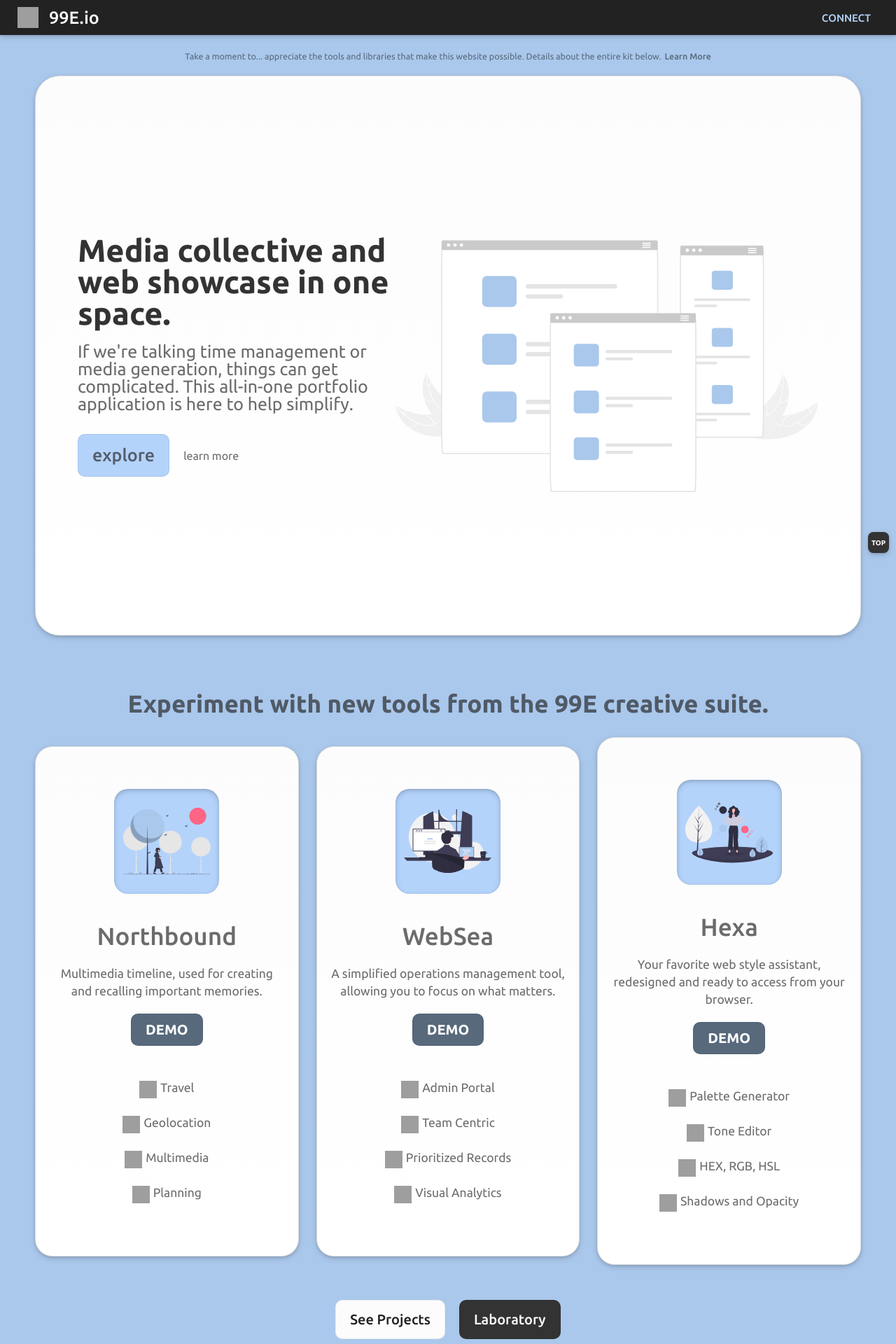
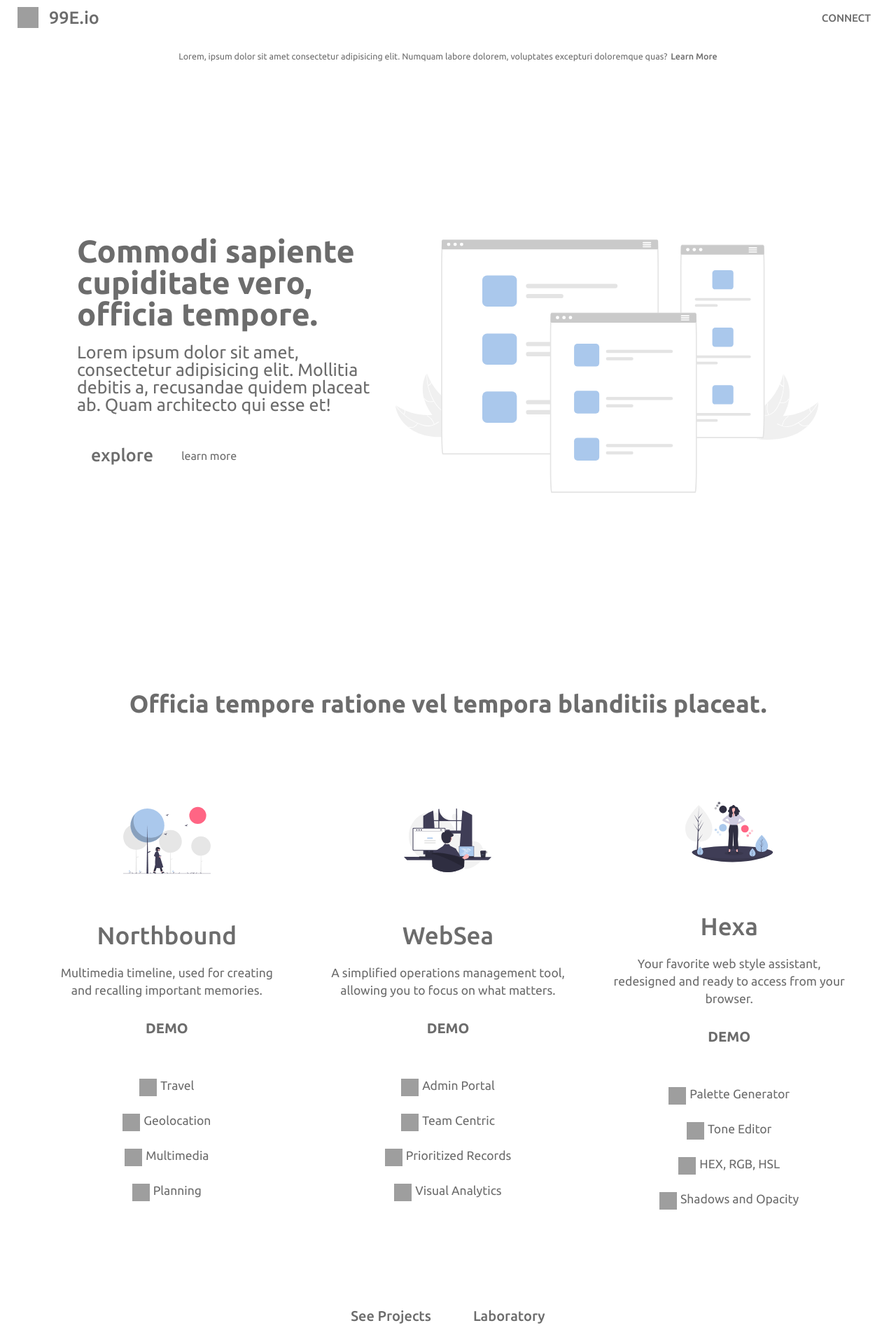
Before and after one commit to DylanSchiff/phuggit-proto, a React (Create React App) app: page / in a window 1280 px wide. Shown: the top 1920 px of the page at 70% size. Built offline with nearby package versions, Linux system fonts and the light colour scheme; grey boxes are pictures that could not be loaded.

Commit message:
colorless

```diff
--- a/src/App.jsx
+++ b/src/App.jsx
@@ -21,12 +21,12 @@ const PageContainer = styled.div`
     min-height: 100vh;
     min-width: 100vw;
     max-width: 100vw;
-    background-color: var(--accent-002);
+    overflow: hidden;
+    overflow-y: auto;
+    /* background-color: var(--accent-002); */
     display: flex;
     flex-flow: column nowrap;
     justify-content: center;
-    overflow: hidden;
-    overflow-y: auto;
     @media only screen and (min-width: 1000px) {
         align-items: center;
     }
@@ -36,36 +36,38 @@ const AppBodySection = styled.div`
     flex: 1;
     width: 100%;
     padding: 50px;
+    transition: 111ms linear;
     display: flex;
     flex-flow: column nowrap;
     align-items: center;
     justify-content: flex-start;
-    transition: 111ms linear;
     @media only screen and (max-width: 600px) {
         padding: 25px;
     }
 `;
 
 const BackToTopButton = styled.div`
-    display: flex;
-    align-items: center;
-    justify-content: center;
+    z-index: 900;
+    position: fixed;
+    bottom: 10px;
+    right: 10px;
     min-height: 30px;
     min-width: 30px;
     max-height: 30px;
     max-width: 30px;
-    position: fixed;
+    border-radius: 7.5px;
     font-size: 10px;
     color: var(--white-001);
     font-weight: 600;
-    bottom: 10px;
-    right: 10px;
-    z-index: 900;
-    border-radius: 7.5px;
     user-select: none;
-    background-color: var(--main-003);
+    transition: 111ms linear;
+    display: flex;
+    align-items: center;
+    justify-content: center;
+    /* background-color: var(--main-003);
     box-shadow: 0 1px 3px var(--fade-001), 0 2px 5px var(--fade-001),
-        0 3px 8px var(--fade-002);
+        0 3px 8px var(--fade-002); */
+
     &:active {
         transform: scale(0.95);
     }
@@ -75,20 +77,18 @@ const BackToTopButton = styled.div`
 // /////////////////////////////////////
 
 const GistsContainer = styled.div`
-    max-width: 1500px;
-    /* min-height: 100vh; */
     flex: 1;
     width: 100%;
+    max-width: 1500px;
+    margin: 0 50px 50px 50px;
+    padding: 20px 60px;
+    border-radius: 35px;
+    transition: 111ms linear;
     display: flex;
     flex-flow: column nowrap;
     align-items: center;
     justify-content: center;
-    padding: 20px 60px;
-    align-items: center;
-    border-radius: 35px;
-    margin: 0 50px 50px 50px;
-    transition: 111ms linear;
-    background-color: var(--white-002);
+    /* background-color: var(--white-002);
     border: 1px solid var(--fade-002);
     box-shadow: 0 1px 3px var(--fade-001), 0 2px 5px var(--fade-001),
         0 3px 8px var(--fade-002);
@@ -96,15 +96,15 @@ const GistsContainer = styled.div`
         0deg,
         var(--white-001) 0%,
         var(--white-002) 100%
-    );
+    ); */
 `;
 
 const Gists = styled.div`
+    margin-bottom: 20px;
     display: grid;
     grid-template-columns: repeat(3, 1fr);
     align-items: center;
     justify-items: center;
-    margin-bottom: 20px;
     @media only screen and (max-width: 1000px) {
         grid-template-columns: repeat(1, 1fr);
     }
@@ -120,12 +120,12 @@ const GistImageContainer = styled.div`
     max-width: 150px;
     min-height: 150px;
     min-width: 150px;
+    margin: 40px 0;
     border-radius: 20px;
+    transition: 111ms linear;
     display: flex;
     align-items: center;
     justify-content: center;
-    margin: 40px 0;
-    transition: 111ms linear;
     @media only screen and (max-width: 600px) {
         max-height: 100px;
         max-width: 100px;
@@ -146,44 +146,44 @@ const GistImage = styled.img`
     }
 `;
 const GistButton = styled.div`
-    cursor: pointer;
+    border-radius: 10px;
     outline: none;
     border: none;
-    border-radius: 10px;
     transition: 111ms linear;
+    cursor: pointer;
     user-select: none;
-    color: var(--accent-003);
+    /* color: var(--accent-003); */
     &:hover {
-        color: var(--accent-002);
+        /* color: var(--accent-002); */
     }
 `;
 
 const LabButtons = styled.div`
+    margin: 40px 20px;
     display: flex;
     flex-flow: row wrap;
     align-items: center;
     justify-content: center;
-    margin: 40px 20px;
 `;
 const LabButton = styled.div`
-    cursor: pointer;
+    padding: 15px 20px;
+    margin: 10px;
     outline: none;
     border: none;
     border-radius: 10px;
-    transition: 111ms linear;
-    user-select: none;
-    padding: 15px 20px;
-    margin: 10px;
     font-size: 20px;
     font-weight: 500;
-    border: 1px solid var(--fade-001);
+    user-select: none;
+    transition: 111ms linear;
+    cursor: pointer;
+    /* border: 1px solid var(--fade-001); */
     &:first-of-type {
-        color: var(--main-002);
-        background-color: var(--white-002);
+        /* color: var(--main-002);
+        background-color: var(--white-002); */
     }
     &:last-of-type {
-        color: var(--white-002);
-        background-color: var(--main-003);
+        /* color: var(--white-002);
+        background-color: var(--main-003); */
     }
     @media only screen and (max-width: 1000px) {
         font-size: 20px;
@@ -192,10 +192,10 @@ const LabButton = styled.div`
         font-size: 15px;
     }
     &:hover {
-        box-shadow: 0 1px 3px var(--fade-001), 0 2px 5px var(--fade-001),
+        /* box-shadow: 0 1px 3px var(--fade-001), 0 2px 5px var(--fade-001),
             0 3px 8px var(--fade-002);
         color: var(--white-001);
-        background-color: var(--accent-003);
+        background-color: var(--accent-003); */
     }
 `;
 
@@ -286,8 +286,8 @@ const App = () => {
                         lineheightsix="25px"
                         fontweightsix="600"
                         textalignsix="center"
-                        // spantext="Officia tempore ratione vel consectetur tempora blanditiis placeat."
-                        spantext="Experiment with new tools from the 99E creative suite."
+                        spantext="Officia tempore ratione vel tempora blanditiis placeat."
+                        // spantext="Experiment with new tools from the 99E creative suite."
                     />
                     <Cards cards={CARDS} />
                     <AdditionalProjects
@@ -302,13 +302,11 @@ const App = () => {
                                 : "See Projects"}
                         </LabButton>
                         <LabButton onClick={() => toggleLaboratoryVisible()}>
-                            {laboratoryVisible
-                                ? "Close Lab"
-                                : "Laboratory"}
+                            {laboratoryVisible ? "Close Lab" : "Laboratory"}
                         </LabButton>
                     </LabButtons>
                     {/* <Lab laboratoryVisible={laboratoryVisible} /> */}
-                    <Laboratory laboratoryVisible={laboratoryVisible}/>
+                    <Laboratory laboratoryVisible={laboratoryVisible} />
                     <Toolkit tools={TOOLS} />
                     <GistsContainer>
                         <PageSpan
--- a/src/components/app-notification/app-notification.jsx
+++ b/src/components/app-notification/app-notification.jsx
@@ -1,21 +1,21 @@
 import styled from "styled-components";
 import PageSpan from "../page-span.component";
 const AppNotificationBanner = styled.div`
+    /* background-color: var(--accent-002); */
     width: 100%;
-    /* background-color: var(--accent-002); */
+    padding: 20px 20px;
     display: flex;
     justify-content: center;
     align-items: center;
-    padding: 20px 20px;
 `;
 const AppNotification = styled.span`
-    color: var(--accent-004);
+    /* color: var(--accent-004); */
 `;
 const AppNotificationLink = styled.a`
     margin-left: 5px;
     cursor: pointer;
     font-weight: 500;
-    color: var(--accent-004);
+    /* color: var(--accent-004); */
     user-select: none;
     &:hover {
         text-decoration: underline;
@@ -26,17 +26,17 @@ const ANotification = () => {
         <AppNotificationBanner>
             <AppNotification>
                 <PageSpan
-                    color="var(--accent-004)"
+                    // color="var(--accent-004)"
                     fontsize="12.5px"
-                    spantext="Take a moment to... appreciate the tools and libraries that make this website possible. Details about the entire kit below."
-                    // spantext="Lorem, ipsum dolor sit amet consectetur adipisicing elit. Numquam labore dolorem, voluptates excepturi doloremque quas?"
+                    // spantext="Take a moment to... appreciate the tools and libraries that make this website possible. Details about the entire kit below."
+                    spantext="Lorem, ipsum dolor sit amet consectetur adipisicing elit. Numquam labore dolorem, voluptates excepturi doloremque quas?"
                     fontsizesix="10px"
                 />
                 <AppNotificationLink
                     onClick={() => window.scrolltotoolkitsection()}
                 >
                     <PageSpan
-                        color="var(--accent-004)"
+                        // color="var(--accent-004)"
                         fontsize="12.5px"
                         spantext="Learn More"
                         fontsizesix="10px"
--- a/src/components/cards/cards.component.jsx
+++ b/src/components/cards/cards.component.jsx
@@ -14,26 +14,26 @@ const AllCards = styled.div`
         grid-row-gap: 0px;
         border-radius: 25px;
         overflow: hidden;
-        border: 1px solid var(--fade-002);
+        /* border: 1px solid var(--fade-002);
         box-shadow: 0 1px 3px var(--fade-001), 0 2px 5px var(--fade-001),
-            0 3px 8px var(--fade-002);
+            0 3px 8px var(--fade-002); */
     }
 `;
 const Card = styled.div`
-    border: 1px solid var(--fade-002);
     flex: 1;
     width: 100%;
+    padding: 20px;
+    border-radius: 25px;
+    transition: 111ms linear;
+    /* border: 1px solid var(--fade-002);
     background-color: var(--white-001);
     background: linear-gradient(
         0deg,
         var(--white-001) 0%,
         var(--white-002) 100%
     );
-    border-radius: 25px;
-    padding: 20px;
-    transition: 111ms linear;
     box-shadow: 0 1px 3px var(--fade-001), 0 2px 5px var(--fade-001),
-        0 3px 8px var(--fade-002);
+        0 3px 8px var(--fade-002); */
     display: flex;
     flex-flow: column nowrap;
     align-items: center;
@@ -43,13 +43,13 @@ const Card = styled.div`
         border: none;
         box-shadow: none;
         &:first-of-type {
-            border-bottom: 1px solid var(--fade-002);
+            /* border-bottom: 1px solid var(--fade-002); */
         }
         &:last-of-type {
-            border-top: 1px solid var(--fade-002);
+            /* border-top: 1px solid var(--fade-002); */
         }
         &:hover {
-            background-color: var(--white-004);
+            /* background-color: var(--white-004); */
         }
     }
 `;
@@ -58,17 +58,16 @@ const CardImageContainer = styled.div`
     max-width: 150px;
     min-height: 150px;
     min-width: 150px;
+    margin: 40px 0;
     border-radius: 20px;
     overflow: hidden;
+    transition: 111ms linear;
     display: flex;
     align-items: center;
     justify-content: center;
-    margin: 40px 0;
-    transition: 111ms linear;
-    background-color: var(--accent-001);
+    /* background-color: var(--accent-001);
     box-shadow: inset 0 1px 3px var(--fade-001), inset 0 2px 5px var(--fade-001),
-        inset 0 3px 8px var(--fade-002);
-
+        inset 0 3px 8px var(--fade-002); */
     @media only screen and (max-width: 600px) {
         max-height: 125px;
         max-width: 125px;
@@ -107,29 +106,29 @@ const CardTagsButtonFlipper = styled.div`
 `;
 const CardButtonContainer = styled.div``;
 const CardButton = styled.div`
+    padding: 10px 20px;
     cursor: pointer;
     border-radius: 10px;
     transition: 111ms linear;
     user-select: none;
-    color: var(--white-001);
     font-size: 20px;
     font-weight: 600;
     text-transform: uppercase;
-    border: 1px solid var(--fade-001);
-    background-color: var(--accent-004);
-    padding: 10px 20px;
-    color: var(--white-002);
+    /* color: var(--white-001); */
+    /* border: 1px solid var(--fade-001);
+    background-color: var(--accent-004); */
+    /* color: var(--white-002); */
     &:hover {
-        background-color: var(--accent-002);
+        /* background-color: var(--accent-002);
         box-shadow: 0 1px 3px var(--fade-001), 0 2px 5px var(--fade-001),
-            0 3px 8px var(--fade-002);
+            0 3px 8px var(--fade-002); */
     }
     @media only screen and (max-width: 1000px) {
-        border: 1px solid var(--fade-002);
-        background-color: var(--white-001);
+        margin-bottom: 20px;
         padding: 10px 20px;
-        color: var(--accent-004);
-        margin-bottom: 20px;
+        /* border: 1px solid var(--fade-002);
+        background-color: var(--white-001); */
+        /* color: var(--accent-004); */
     }
 `;
 const CardTagsContainer = styled.div`
--- a/src/components/navibar/navibar.component.jsx
+++ b/src/components/navibar/navibar.component.jsx
@@ -1,19 +1,19 @@
 import styled from "styled-components";
 import PageSpan from "../page-span.component";
-import star from "../images/star.svg";
+// import star from "../images/star.svg";
 const AppNavbar = styled.div`
-    width: 100vw;
     position: sticky;
     top: 0;
+    padding: 0 20px;
+    width: 100vw;
     min-height: 50px;
     max-height: 50px;
-    background-color: var(--main-002);
+    /* background-color: var(--main-002);
     box-shadow: 0 1px 3px var(--fade-001), 0 2px 5px var(--fade-001),
-        0 3px 8px var(--fade-002);
+        0 3px 8px var(--fade-002); */
     display: flex;
     flex-flow: row nowrap;
     justify-content: space-between;
-    padding: 0 20px;
     @media only screen and (max-width: 100px) {
         padding: 0;
     }
@@ -49,23 +49,22 @@ const NavLogoHeadingContainer = styled.div`
     }
 `;
 const NavButton = styled.div`
-    cursor: pointer;
+    padding: 0 10px;
+    margin: 5px;
     outline: none;
-    border: none;
+    border: 1px solid transparent;
     border-radius: 10px;
     transition: 111ms linear;
+    user-select: none;
+    cursor: pointer;
+    /* color: var(--accent-001); */
+    font-size: 15px;
+    font-weight: 500;
     display: flex;
     align-items: center;
     justify-content: center;
-    padding: 0 10px;
-    color: var(--accent-001);
-    font-size: 15px;
-    font-weight: 500;
-    border: 1px solid transparent;
-    margin: 5px;
-    user-select: none;
     &:hover {
-        border: 1px solid var(--accent-001);
+        /* border: 1px solid var(--accent-001); */
     }
     @media only screen and (max-width: 200px) {
         display: none;
@@ -73,14 +72,14 @@ const NavButton = styled.div`
 `;
 const Navibar = () => {
     return (
-        <AppNavbar backgroundimage={star}>
+        <AppNavbar>
             <NavLogoContainer onClick={() => window.scrolltoheadsection()}>
                 <NavLogoImageContainer>
                     <NavLogoImage src="https://www.svgrepo.com/show/233196/smile.svg" />
                 </NavLogoImageContainer>
                 <NavLogoHeadingContainer>
                     <PageSpan
-                        color="var(--white-001)"
+                        // color="var(--white-001)"
                         fontsize="25px"
                         fontweight="500"
                         lineheight="30px"
--- a/src/components/splash/splash.component.jsx
+++ b/src/components/splash/splash.component.jsx
@@ -3,17 +3,17 @@ import PageSpan from "../page-span.component";
 import splashimage from "../images/light.svg";
 
 const AppSplash = styled.section`
+    flex: 1;
     max-width: 1500px;
     min-height: 100vh;
-    flex: 1;
+    padding: 50px 60px;
+    margin: 0 50px;
+    border-radius: 35px;
+    transition: 111ms linear;
     display: flex;
     flex-flow: row nowrap;
-    padding: 50px 60px;
     align-items: center;
-    border-radius: 35px;
-    margin: 0 50px;
-    transition: 111ms linear;
-    background-color: var(--white-002);
+    /* background-color: var(--white-002);
     border: 1px solid var(--fade-002);
     box-shadow: 0 1px 3px var(--fade-001), 0 2px 5px var(--fade-001),
         0 3px 8px var(--fade-002);
@@ -21,7 +21,7 @@ const AppSplash = styled.section`
         0deg,
         var(--white-001) 0%,
         var(--white-002) 100%
-    );
+    ); */
     @media only screen and (max-width: 1000px) {
         flex-flow: column nowrap;
         align-items: center;
@@ -36,9 +36,9 @@ const SplashDetails = styled.div`
     flex: 3;
     width: 100%;
     height: fit-content;
+    transition: 111ms linear;
     display: flex;
     flex-flow: column nowrap;
-    transition: 111ms linear;
     @media only screen and (max-width: 600px) {
         flex: 1;
     }
@@ -69,11 +69,11 @@ const SplashSummaryContainer = styled.div`
 `;
 
 const SplashButtonsContainer = styled.div`
+    margin-top: 10px;
     display: flex;
     flex-flow: row nowrap;
     justify-content: flex-start;
     align-items: center;
-    margin-top: 10px;
     @media only screen and (max-width: 600px) {
         justify-content: center;
     }
@@ -84,20 +84,20 @@ const SplashButtonsContainer = styled.div`
 `;
 
 const SplashButton = styled.div`
-    cursor: pointer;
     outline: none;
     border: none;
     border-radius: 10px;
     transition: 111ms linear;
+    cursor: pointer;
     user-select: none;
 `;
 
 const FirstSplashButton = styled(SplashButton)`
     padding: 15px 20px;
-    background-color: var(--accent-001);
+    /* background-color: var(--accent-001); */
     font-size: 25px;
     font-weight: 500;
-    border: 1px solid var(--fade-001);
+    /* border: 1px solid var(--fade-001); */
     @media only screen and (max-width: 1000px) {
         font-size: 20px;
     }
@@ -105,8 +105,8 @@ const FirstSplashButton = styled(SplashButton)`
         font-size: 15px;
     }
     &:hover {
-        box-shadow: 0 1px 3px var(--fade-001), 0 2px 5px var(--fade-001),
-            0 3px 8px var(--fade-002);
+        /* box-shadow: 0 1px 3px var(--fade-001), 0 2px 5px var(--fade-001),
+            0 3px 8px var(--fade-002); */
     }
 `;
 const SecondSplashButton = styled(SplashButton)`
@@ -119,7 +119,7 @@ const SecondSplashButton = styled(SplashButton)`
         margin-top: 20px;
     }
     &:hover {
-        color: var(--accent-003);
+        /* color: var(--accent-003); */
     }
 `;
 
@@ -129,11 +129,11 @@ const SecondSplashButton = styled(SplashButton)`
 const SplashImageContainer = styled.div`
     flex: 4;
     width: 100%;
+    padding-top: 30px;
     height: fit-content;
     display: flex;
     justify-content: center;
     align-items: center;
-    padding-top: 30px;
     @media only screen and (max-width: 1000px) {
         padding-top: 10px;
         width: 80%;
@@ -143,10 +143,10 @@ const SplashImageContainer = styled.div`
     }
 `;
 const SplashImage = styled.img`
-    user-select: none;
     height: 100%;
     width: 100%;
     object-fit: cover;
+    user-select: none;
     @media only screen and (max-width: 1000px) {
         margin-top: 50px;
     }
@@ -158,7 +158,7 @@ const Splash = () => {
             <SplashDetails>
                 <SplashHeadingContainer>
                     <PageSpan
-                        color="var(--main-003)"
+                        // color="var(--main-003)"
                         maxheight="fit-content"
                         fontsize="45px"
                         lineheight="45px"
@@ -176,9 +176,8 @@ const Splash = () => {
                         lineheighttwo="30px"
                         fontweighttwo="600"
                         textaligntwo="center"
-                        // spantext="Commodi sapiente cupiditate vero, officia tempore."
-                        spantext="Media collective and web showcase in one space."
-
+                        spantext="Commodi sapiente cupiditate vero, officia tempore."
+                        // spantext="Media collective and web showcase in one space."
                     />
                 </SplashHeadingContainer>
                 <SplashSummaryContainer>
@@ -196,7 +195,8 @@ const Splash = () => {
                         lineheightsix="20px"
                         textalignone="center"
                         paddingtwo="0"
-                        spantext="If we're talking time management or media generation, things can get complicated. This all-in-one portfolio application is here to help simplify."
+                        spantext="Lorem ipsum dolor sit amet, consectetur adipisicing elit. Mollitia debitis a, recusandae quidem placeat ab. Quam architecto qui esse et!"
+                        // spantext="If we're talking time management or media generation, things can get complicated. This all-in-one portfolio application is here to help simplify."
                     />
                 </SplashSummaryContainer>
                 <SplashButtonsContainer>
```
Also changed, not shown: src/components/additional-projects/additional-projects.component.jsx (+10 -21 lines), src/components/lab/lab.component.jsx (+11 -11 lines), src/components/lab/laboratory.component.jsx (+5 -5 lines), src/components/toolkit/toolkit.component.jsx (+21 -21 lines), public/index.html (line endings or trailing spaces).
